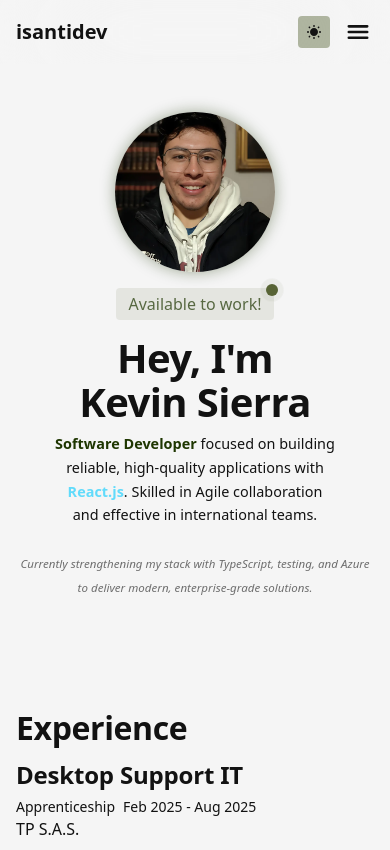
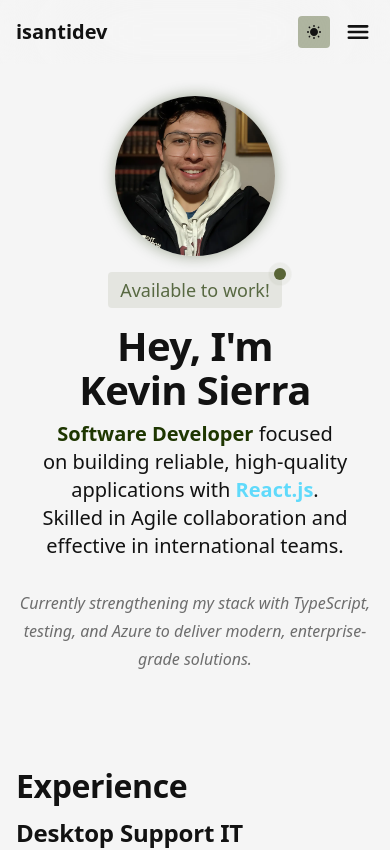
Before and after one commit to isantidev/my-portfolio, a React (Vite) app: page / in a window 390 px wide. Shown: the top 850 px of the page. Built offline with nearby package versions, Linux system fonts and the light colour scheme.

Commit message:
Font issue fixed, now Onest Variable is applied to the system

```diff
--- a/src/components/layout/Hero.jsx
+++ b/src/components/layout/Hero.jsx
@@ -6,7 +6,8 @@ const Hero = () => {
         <>
             <section
                 aria-label="about-me"
-                className="py-28 md:h-auto md:py-36 scroll-m-20 w-full mx-auto lg:max-w-screen-xl md:max-w-2xl px-4"
+                className="py-24 md:h-auto md:py-36 scroll-m-20 w-full mx-auto lg:max-w-screen-xl md:max-w-2xl px-4"
+                id="Hero"
             >
                 <div className="flex flex-col items-center justify-between gap-4 md:grid md:grid-cols-3 md:place-items-center md:gap-8">
                     <div className="flex flex-col h-full items-center justify-around gap-4 md:gap-2">
@@ -26,23 +27,23 @@ const Hero = () => {
                         >
                             <span className="absolute -top-1 -right-1 size-3 bg-custom-primary animate-ping rounded-full opacity-80"></span>
                             <span className="absolute -top-1 -right-1 size-3 rounded-full bg-custom-primary"></span>
-                            <span className="text-custom-accent/80">
+                            <span className="text-custom-accent/80 text-lg">
                                 Available to work!
                             </span>
                         </a>
                     </div>
 
-                    <div className="flex flex-col max-w-xl h-full gap-2 justify-between items-center text-center md:col-span-2 md:items-start">
+                    <article className="flex flex-col max-w-xl h-full gap-2 justify-between items-center text-center md:col-span-2 md:items-start">
                         <h1 className="text-pretty md:text-left">
                             Hey, I'm Kevin Sierra
                         </h1>
-                        <p className="text-balance md:text-left max-w-md">
+                        <p className="text-balance text-xl md:text-left max-w-md">
                             <strong className="text-custom-accent">
                                 {"Software Developer "}
                             </strong>
                             focused on building reliable, high-quality
                             applications with
-                            <strong className="text-[#61DBFB]">
+                            <strong className="text-[#60dafb]">
                                 {" React.js"}
                             </strong>
                             . Skilled in Agile collaboration and effective in
@@ -57,7 +58,7 @@ const Hero = () => {
                                 </i>
                             </small>
                         </p>
-                    </div>
+                    </article>
                 </div>
             </section>
         </>
--- a/src/main.jsx
+++ b/src/main.jsx
@@ -4,6 +4,7 @@ import Navigation from "./components/layout/Navigation.jsx";
 import Hero from "./components/layout/Hero.jsx";
 import Experience from "./components/layout/Experience.jsx";
 import "@styles/global.css";
+import "@fontsource-variable/onest";
 
 createRoot(document.getElementById("root")).render(
     <StrictMode>
--- a/src/styles/global.css
+++ b/src/styles/global.css
@@ -5,6 +5,7 @@ html,
 body,
 #root {
     height: 100%;
+    font-family: var(--font-onest);
 }
 
 #root {
@@ -13,7 +14,7 @@ body,
 }
 
 @theme {
-    --font-onest: "onest", system-UI, monospace, sans-serif;
+    --font-onest: "Onest Variable", system-UI, monospace, sans-serif;
     --color-custom-text: var(--color-text);
     --color-custom-bg: var(--color-bg);
     --color-custom-primary: var(--color-primary);
@@ -58,7 +59,7 @@ body,
 
 /* #region Typography */
 @font-face {
-    font-family: "onest";
+    font-family: "Onest Variable";
     font-style: normal;
     font-display: swap;
     font-weight: 100 900;
@@ -69,6 +70,7 @@ body,
 
 h1 {
     font-size: clamp(2rem, 5vw, 3rem);
+    font-family: var(--font-onest);
     font-weight: 800;
     line-height: 1.1;
     letter-spacing: -0.02em;
@@ -120,14 +122,6 @@ h6 {
     transition: all 0.3s cubic-bezier(0.4, 0, 0.2, 1);
 }
 
-p {
-    font-size: clamp(0.75rem, 2vw, 1.125rem);
-    font-weight: 400;
-    line-height: 1.6;
-    letter-spacing: 0.002em;
-    transition: all 0.3s cubic-bezier(0.4, 0, 0.2, 1);
-}
-
 a {
     font-size: inherit;
     font-weight: inherit;
@@ -148,10 +142,6 @@ button {
     text-decoration-thickness: 0.08em;
     text-underline-offset: 0.15em;
     transition: all 0.3s cubic-bezier(0.4, 0, 0.2, 1);
-}
-
-a:hover {
-    text-underline-offset: 0.12em;
 }
 
 /* Mobile optimizations */
@@ -186,11 +176,6 @@ a:hover {
         letter-spacing: -0.002em;
     }
 
-    p {
-        font-size: 0.9rem;
-        line-height: 1.65;
-    }
-
     a {
         text-decoration-thickness: 0.1em;
         text-underline-offset: 0.12em;
@@ -200,10 +185,5 @@ a:hover {
         text-decoration-thickness: 0.1em;
         text-underline-offset: 0.12em;
     }
-
-    a:hover {
-        text-decoration-thickness: 0.14em;
-        text-underline-offset: 0.1em;
-    }
 }
 /* #endregion */
```
